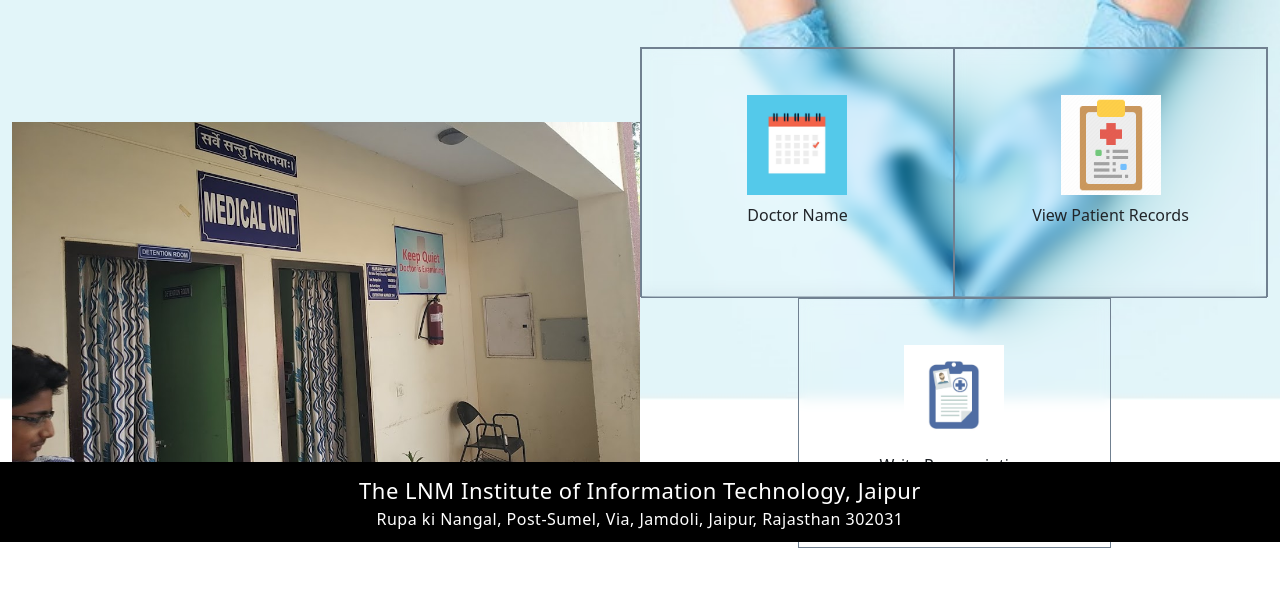
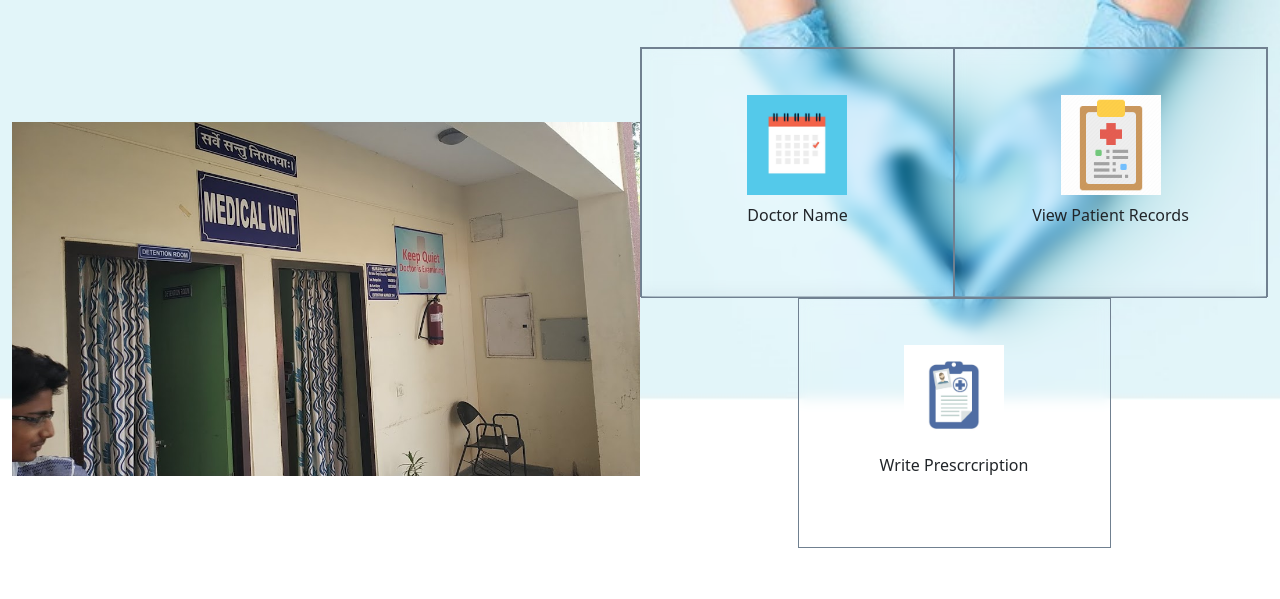
Before and after one commit to vishal-zx/LNM-Medical-Dispensary, a Django app: template LNMMedicalDispensary/templates/Treatment.html in a window 1280 px wide. Shown: the part 258-857 px from the top of the page. Run offline with Django 3.2, Linux system fonts and the light colour scheme; the template is opened without the code that fills it, so the values that code supplies are empty; some libraries are stand-ins or nearby versions.

Commit message:
Treatement V 1.1

```diff
--- a/LNMMedicalDispensary/templates/Treatment.html
+++ b/LNMMedicalDispensary/templates/Treatment.html
@@ -70,10 +70,7 @@
             </div>
         </div>
     </div>
-    <div class="footer">
-        <div class="add"> The LNM Institute of Information Technology, Jaipur</div>
-        <div>Rupa ki Nangal, Post-Sumel, Via, Jamdoli, Jaipur, Rajasthan 302031</div>
-    </div>
+
 </body>
 
 </html>
```
